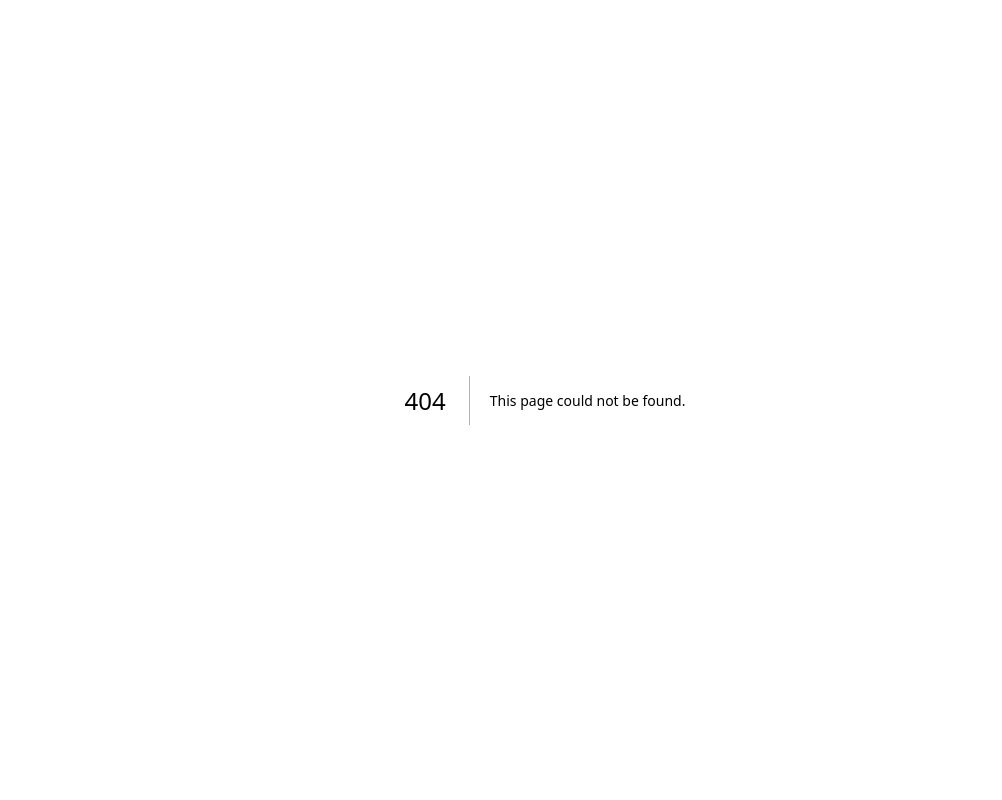
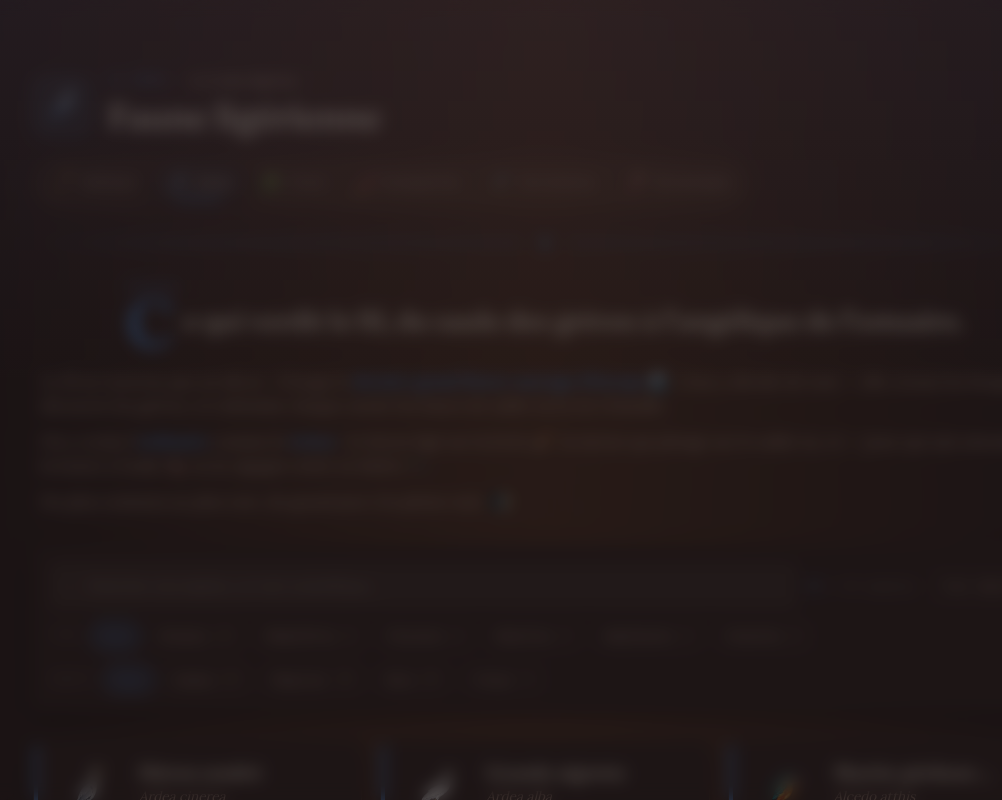
Before and after one commit to iamjulienjulien/loireridezen-codex, a Next.js app: page /faune/grande-aigrette in a window 1280 px wide. Before the commit this address had no page. Shown: the top 800 px of the page, without its empty margins (95-1097 px from the left). Built offline with nearby package versions, Linux system fonts and the light colour scheme.

Commit message:
[LRZ-CODEX] ✨ fauna-flora > add dynamic entry routes and immersive dialogs > 🤠 Julien

```diff
--- a/src/app/faune/FauneCard.tsx
+++ b/src/app/faune/FauneCard.tsx
@@ -1,5 +1,6 @@
 import type { CSSProperties } from "react";
 import Image from "next/image";
+import Link from "next/link";
 import { Binoculars, ListTree, ShieldCheck } from "lucide-react";
 import type { FauneCouleur, FauneEspece, FauneStatut } from "@/types/faune";
 import styles from "./faune.module.css";
@@ -109,7 +110,12 @@ export default function FauneCard({ d, expandAll = false }: FauneCardProps) {
                         lines={1}
                         fixedHeight
                     >
-                        {d.nomCommun}
+                        <Link
+                            href={`/faune/${d.slug}`}
+                            className={styles.fNameLink}
+                        >
+                            {d.nomCommun}
+                        </Link>
                     </LRZTextClamp>
                     <div className={styles.fSci}>{d.nomScientifique}</div>
                     <p className={styles.fSub}>{d.sousTitre}</p>
--- a/src/app/faune/FauneIndex.tsx
+++ b/src/app/faune/FauneIndex.tsx
@@ -1,9 +1,15 @@
 "use client";
 
 import { useMemo, useState } from "react";
+import { useRouter } from "next/navigation";
 import type { FauneEspece } from "@/types/faune";
 import IndexPresentation from "@/components/IndexPresentation";
 import IndexControls from "@/components/IndexControls";
+import {
+    LRZDialog,
+    LRZDialogBody,
+    LRZDialogContent,
+} from "@/components/LRZDialog";
 import { getIndex, type IndexEntry } from "@/registry/indexes";
 import FauneCard from "./FauneCard";
 import styles from "./faune.module.css";
@@ -35,15 +41,22 @@ const norm = (s: string) =>
 export default function FauneIndex({
     especes,
     indexes,
+    initialOpenSlug,
 }: {
     especes: FauneEspece[];
     indexes: readonly IndexEntry[];
+    initialOpenSlug?: string;
 }) {
     const entry = getIndex("/faune")!;
     const [type, setType] = useState<string>("all");
     const [rarete, setRarete] = useState<string>("all");
     const [q, setQ] = useState("");
     const [expandAll, setExpandAll] = useState(false);
+    const [openSlug, setOpenSlug] = useState(initialOpenSlug);
+    const router = useRouter();
+    const openEspece = openSlug
+        ? especes.find((espece) => espece.slug === openSlug)
+        : undefined;
 
     const toggleAll = () => setExpandAll((value) => !value);
 
@@ -67,6 +80,24 @@ export default function FauneIndex({
 
     return (
         <>
+            <LRZDialog
+                open={Boolean(openEspece)}
+                onOpenChange={(open) => {
+                    if (!open) {
+                        setOpenSlug(undefined);
+                        router.replace("/faune");
+                    }
+                }}
+            >
+                {openEspece ? (
+                    <LRZDialogContent size="sm" variant="immersive">
+                        <LRZDialogBody padding="none">
+                            <FauneCard d={openEspece} expandAll />
+                        </LRZDialogBody>
+                    </LRZDialogContent>
+                ) : null}
+            </LRZDialog>
+
             <IndexPresentation
                 description={entry.description}
                 current="/faune"
--- /dev/null
+++ b/src/app/faune/FauneRoute.tsx
@@ -0,0 +1,36 @@
+import fauneData from "@data/faune.json";
+
+import IndexShell from "@/components/layout/IndexShell";
+import { buildPageMetadata } from "@/lib/site-metadata";
+import { getIndexesForEnv } from "@/registry/indexes";
+import { getIndexPageDefinition } from "@/registry/pages";
+import type { FauneEspece } from "@/types/faune";
+
+import FauneIndex from "./FauneIndex";
+
+export const FAUNE_PAGE = getIndexPageDefinition("/faune");
+export const FAUNE_ESPECES = fauneData.especes as FauneEspece[];
+
+export function getFauneBySlug(slug: string) {
+    return FAUNE_ESPECES.find((espece) => espece.slug === slug);
+}
+
+export function FauneRoute({ initialOpenSlug }: { initialOpenSlug?: string } = {}) {
+    const indexes = getIndexesForEnv(process.env.CURRENT_ENV);
+
+    return (
+        <IndexShell
+            page={FAUNE_PAGE}
+            indexes={indexes}
+            totalEntries={FAUNE_ESPECES.length}
+        >
+            <FauneIndex
+                especes={FAUNE_ESPECES}
+                indexes={indexes}
+                initialOpenSlug={initialOpenSlug}
+            />
+        </IndexShell>
+    );
+}
+
+export const fauneMetadata = buildPageMetadata(FAUNE_PAGE);
--- /dev/null
+++ b/src/app/faune/[slug]/page.tsx
@@ -0,0 +1,50 @@
+import type { Metadata } from "next";
+import { notFound } from "next/navigation";
+
+import { getCanonicalUrl, SITE_OG_IMAGE } from "@/lib/site-metadata";
+
+import {
+    FAUNE_ESPECES,
+    FauneRoute,
+    getFauneBySlug,
+} from "@/app/faune/FauneRoute";
+
+type FaunePageProps = { params: Promise<{ slug: string }> };
+
+export function generateStaticParams() {
+    return FAUNE_ESPECES.map(({ slug }) => ({ slug }));
+}
+
+export async function generateMetadata({ params }: FaunePageProps): Promise<Metadata> {
+    const { slug } = await params;
+    const espece = getFauneBySlug(slug);
+
+    if (!espece) return {};
+
+    const title = `${espece.nomCommun} — Faune ligérienne`;
+    const description = `${espece.nomCommun} (${espece.nomScientifique}), ${espece.sousTitre.toLowerCase()}. Découvrez cette espèce de la Loire dans le Codex ligérien.`;
+    const canonical = getCanonicalUrl(`/faune/${espece.slug}`);
+
+    return {
+        title,
+        description,
+        alternates: { canonical },
+        robots: { index: true, follow: true },
+        openGraph: {
+            type: "article",
+            locale: "fr_FR",
+            siteName: "Loire Ride Zen",
+            title,
+            description,
+            url: canonical,
+            images: [{ url: SITE_OG_IMAGE, width: 1200, height: 630, alt: title }],
+        },
+        twitter: { card: "summary_large_image", title, description, images: [SITE_OG_IMAGE] },
+    };
+}
+
+export default async function FaunePage({ params }: FaunePageProps) {
+    const { slug } = await params;
+    if (!getFauneBySlug(slug)) notFound();
+    return <FauneRoute initialOpenSlug={slug} />;
+}
--- a/src/app/faune/faune.module.css
+++ b/src/app/faune/faune.module.css
@@ -120,6 +120,17 @@
     font-size: 13.5px;
     color: var(--color-ambiance-texte-secondaire);
     margin-top: 2px;
+}
+
+.fNameLink {
+    color: inherit;
+    text-decoration: none;
+}
+
+.fNameLink:focus-visible {
+    border-radius: 4px;
+    outline: 2px solid var(--type-accent, var(--gold));
+    outline-offset: 3px;
 }
 
 .fSub {
--- a/src/app/faune/page.tsx
+++ b/src/app/faune/page.tsx
@@ -1,25 +1,7 @@
-import faune from "@data/faune.json";
-import IndexShell from "@/components/layout/IndexShell";
-import type { FauneEspece } from "@/types/faune";
-import { buildPageMetadata } from "@/lib/site-metadata";
-import { getIndexesForEnv } from "@/registry/indexes";
-import { getIndexPageDefinition } from "@/registry/pages";
-import FauneIndex from "./FauneIndex";
+import { FauneRoute, fauneMetadata } from "./FauneRoute";
 
-const FAUNE_PAGE = getIndexPageDefinition("/faune");
-
-export const metadata = buildPageMetadata(FAUNE_PAGE);
+export const metadata = fauneMetadata;
 
 export default function FaunePage() {
-    const especes = faune.especes as FauneEspece[];
-    const indexes = getIndexesForEnv(process.env.CURRENT_ENV);
-    return (
-        <IndexShell
-            page={FAUNE_PAGE}
-            indexes={indexes}
-            totalEntries={especes.length}
-        >
-            <FauneIndex especes={especes} indexes={indexes} />
-        </IndexShell>
-    );
+    return <FauneRoute />;
 }
--- a/src/app/flore/FloreCard.tsx
+++ b/src/app/flore/FloreCard.tsx
@@ -1,5 +1,6 @@
 import type { CSSProperties } from "react";
 import Image from "next/image";
+import Link from "next/link";
 import { Flower2, Leaf, ShieldCheck } from "lucide-react";
 
 import LRZAccordion from "@/components/LRZAccordion/LRZAccordion";
@@ -60,7 +61,12 @@ export default function FloreCard({ d, expandAll = false }: FloreCardProps) {
                         lines={1}
                         fixedHeight
                     >
-                        {d.nomCommun}
+                        <Link
+                            href={`/flore/${d.slug}`}
+                            className={styles.fNameLink}
+                        >
+                            {d.nomCommun}
+                        </Link>
                     </LRZTextClamp>
                     <div className={styles.fSci}>{d.nomScientifique}</div>
                     <p className={styles.fSub}>{d.sousTitre}</p>
--- a/src/app/flore/FloreIndex.tsx
+++ b/src/app/flore/FloreIndex.tsx
@@ -1,9 +1,15 @@
 "use client";
 
 import { useMemo, useState } from "react";
+import { useRouter } from "next/navigation";
 import type { Flore } from "@/types/flore";
 import IndexPresentation from "@/components/IndexPresentation";
 import IndexControls from "@/components/IndexControls";
+import {
+    LRZDialog,
+    LRZDialogBody,
+    LRZDialogContent,
+} from "@/components/LRZDialog";
 import { getIndex, type IndexEntry } from "@/registry/indexes";
 import FloreCard from "./FloreCard";
 import styles from "./flore.module.css";
@@ -36,15 +42,22 @@ const norm = (s: string) =>
 export default function FloreIndex({
     flore,
     indexes,
+    initialOpenSlug,
 }: {
     flore: Flore[];
     indexes: readonly IndexEntry[];
+    initialOpenSlug?: string;
 }) {
     const entry = getIndex("/flore")!;
     const [categorie, setCategorie] = useState<string>("all");
     const [rarete, setRarete] = useState<string>("all");
     const [q, setQ] = useState("");
     const [expandAll, setExpandAll] = useState(false);
+    const [openSlug, setOpenSlug] = useState(initialOpenSlug);
+    const router = useRouter();
+    const openFlore = openSlug
+        ? flore.find((entry) => entry.slug === openSlug)
+        : undefined;
 
     const toggleAll = () => setExpandAll((value) => !value);
 
@@ -73,6 +86,24 @@ export default function FloreIndex({
 
     return (
         <>
+            <LRZDialog
+                open={Boolean(openFlore)}
+                onOpenChange={(open) => {
+                    if (!open) {
+                        setOpenSlug(undefined);
+                        router.replace("/flore");
+                    }
+                }}
+            >
+                {openFlore ? (
+                    <LRZDialogContent size="sm" variant="immersive">
+                        <LRZDialogBody padding="none">
+                            <FloreCard d={openFlore} expandAll />
+                        </LRZDialogBody>
+                    </LRZDialogContent>
+                ) : null}
+            </LRZDialog>
+
             <IndexPresentation
                 description={entry.description}
                 current="/flore"
--- /dev/null
+++ b/src/app/flore/FloreRoute.tsx
@@ -0,0 +1,36 @@
+import floreData from "@data/flore.json";
+
+import IndexShell from "@/components/layout/IndexShell";
+import { buildPageMetadata } from "@/lib/site-metadata";
+import { getIndexesForEnv } from "@/registry/indexes";
+import { getIndexPageDefinition } from "@/registry/pages";
+import type { Flore } from "@/types/flore";
+
+import FloreIndex from "./FloreIndex";
+
+export const FLORE_PAGE = getIndexPageDefinition("/flore");
+export const FLORE_ENTRIES = floreData.flore as Flore[];
+
+export function getFloreBySlug(slug: string) {
+    return FLORE_ENTRIES.find((flore) => flore.slug === slug);
+}
+
+export function FloreRoute({ initialOpenSlug }: { initialOpenSlug?: string } = {}) {
+    const indexes = getIndexesForEnv(process.env.CURRENT_ENV);
+
+    return (
+        <IndexShell
+            page={FLORE_PAGE}
+            indexes={indexes}
+            totalEntries={FLORE_ENTRIES.length}
+        >
+            <FloreIndex
+                flore={FLORE_ENTRIES}
+                indexes={indexes}
+                initialOpenSlug={initialOpenSlug}
+            />
+        </IndexShell>
+    );
+}
+
+export const floreMetadata = buildPageMetadata(FLORE_PAGE);
--- /dev/null
+++ b/src/app/flore/[slug]/page.tsx
@@ -0,0 +1,50 @@
+import type { Metadata } from "next";
+import { notFound } from "next/navigation";
+
+import { getCanonicalUrl, SITE_OG_IMAGE } from "@/lib/site-metadata";
+
+import {
+    FLORE_ENTRIES,
+    FloreRoute,
+    getFloreBySlug,
+} from "@/app/flore/FloreRoute";
+
+type FlorePageProps = { params: Promise<{ slug: string }> };
+
+export function generateStaticParams() {
+    return FLORE_ENTRIES.map(({ slug }) => ({ slug }));
+}
+
+export async function generateMetadata({ params }: FlorePageProps): Promise<Metadata> {
+    const { slug } = await params;
+    const flore = getFloreBySlug(slug);
+
+    if (!flore) return {};
+
+    const title = `${flore.nomCommun} — Flore ligérienne`;
+    const description = `${flore.nomCommun} (${flore.nomScientifique}), ${flore.sousTitre.toLowerCase()}. Découvrez cette plante de la Loire dans le Codex ligérien.`;
+    const canonical = getCanonicalUrl(`/flore/${flore.slug}`);
+
+    return {
+        title,
+        description,
+        alternates: { canonical },
+        robots: { index: true, follow: true },
+        openGraph: {
+            type: "article",
+            locale: "fr_FR",
+            siteName: "Loire Ride Zen",
+            title,
+            description,
+            url: canonical,
+            images: [{ url: SITE_OG_IMAGE, width: 1200, height: 630, alt: title }],
+        },
+        twitter: { card: "summary_large_image", title, description, images: [SITE_OG_IMAGE] },
+    };
+}
+
+export default async function FlorePage({ params }: FlorePageProps) {
+    const { slug } = await params;
+    if (!getFloreBySlug(slug)) notFound();
+    return <FloreRoute initialOpenSlug={slug} />;
+}
--- a/src/app/flore/flore.module.css
+++ b/src/app/flore/flore.module.css
@@ -130,6 +130,17 @@
     font-size: 13.5px;
     color: var(--color-ambiance-texte-secondaire);
     margin-top: 2px;
+}
+
+.fNameLink {
+    color: inherit;
+    text-decoration: none;
+}
+
+.fNameLink:focus-visible {
+    border-radius: 4px;
+    outline: 2px solid var(--cat-accent, var(--gold));
+    outline-offset: 3px;
 }
 .fIdentity .fSub {
     font-family: var(--font-note, var(--font-display));
--- a/src/app/flore/page.tsx
+++ b/src/app/flore/page.tsx
@@ -1,25 +1,7 @@
-import flore from "@data/flore.json";
-import IndexShell from "@/components/layout/IndexShell";
-import type { Flore } from "@/types/flore";
-import { buildPageMetadata } from "@/lib/site-metadata";
-import { getIndexesForEnv } from "@/registry/indexes";
-import { getIndexPageDefinition } from "@/registry/pages";
-import FloreIndex from "./FloreIndex";
+import { FloreRoute, floreMetadata } from "./FloreRoute";
 
-const FLORE_PAGE = getIndexPageDefinition("/flore");
-
-export const metadata = buildPageMetadata(FLORE_PAGE);
+export const metadata = floreMetadata;
 
 export default function FlorePage() {
-    const flore_ = flore.flore as Flore[];
-    const indexes = getIndexesForEnv(process.env.CURRENT_ENV);
-    return (
-        <IndexShell
-            page={FLORE_PAGE}
-            indexes={indexes}
-            totalEntries={flore_.length}
-        >
-            <FloreIndex flore={flore_} indexes={indexes} />
-        </IndexShell>
-    );
+    return <FloreRoute />;
 }
```
